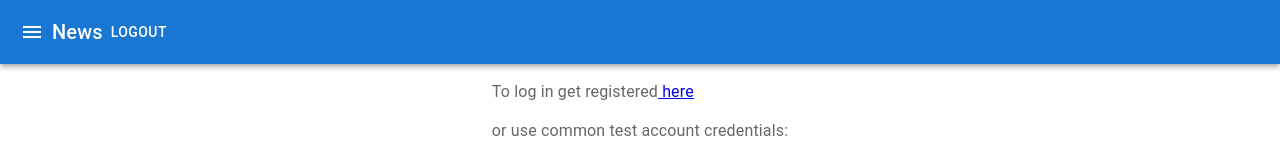
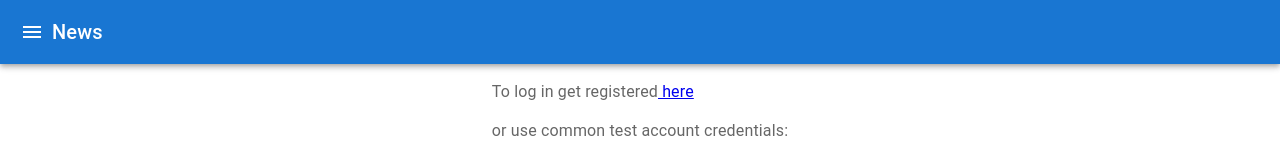
Before and after one commit to kroxaGAN/todo15v4, a React (Create React App) app: page /login in a window 1280 px wide. Shown: the top 160 px of the page. Built offline with nearby package versions, Linux system fonts and the light colour scheme; no server answers.

Commit message:
made logout with better way

```diff
--- a/src/app/App.tsx
+++ b/src/app/App.tsx
@@ -26,6 +26,7 @@ function App() {
 
     const status = useAppSelector<StatusLoadingType>(state => state.app.statusLoading)
     const isInitialized=useAppSelector<boolean>(state=>state.auth.isInitialised)
+    const isLoggedIn=useAppSelector<boolean>(state=>state.auth.isLoggedIn)
     const dispatch=useAppDispatch()
 
     useEffect(()=>{
@@ -51,7 +52,8 @@ function App() {
                     <Typography variant="h6">
                         News
                     </Typography>
-                    <Button color="inherit" onClick={()=>{dispatch(logOutTC())}}>Logout</Button>
+                    {isLoggedIn && <Button color="inherit" onClick={()=>{dispatch(logOutTC())}}>Logout</Button>}
+
                 </Toolbar>
             </AppBar>
             {status === 'loading' && <LinearProgress color="secondary"/>}
```
